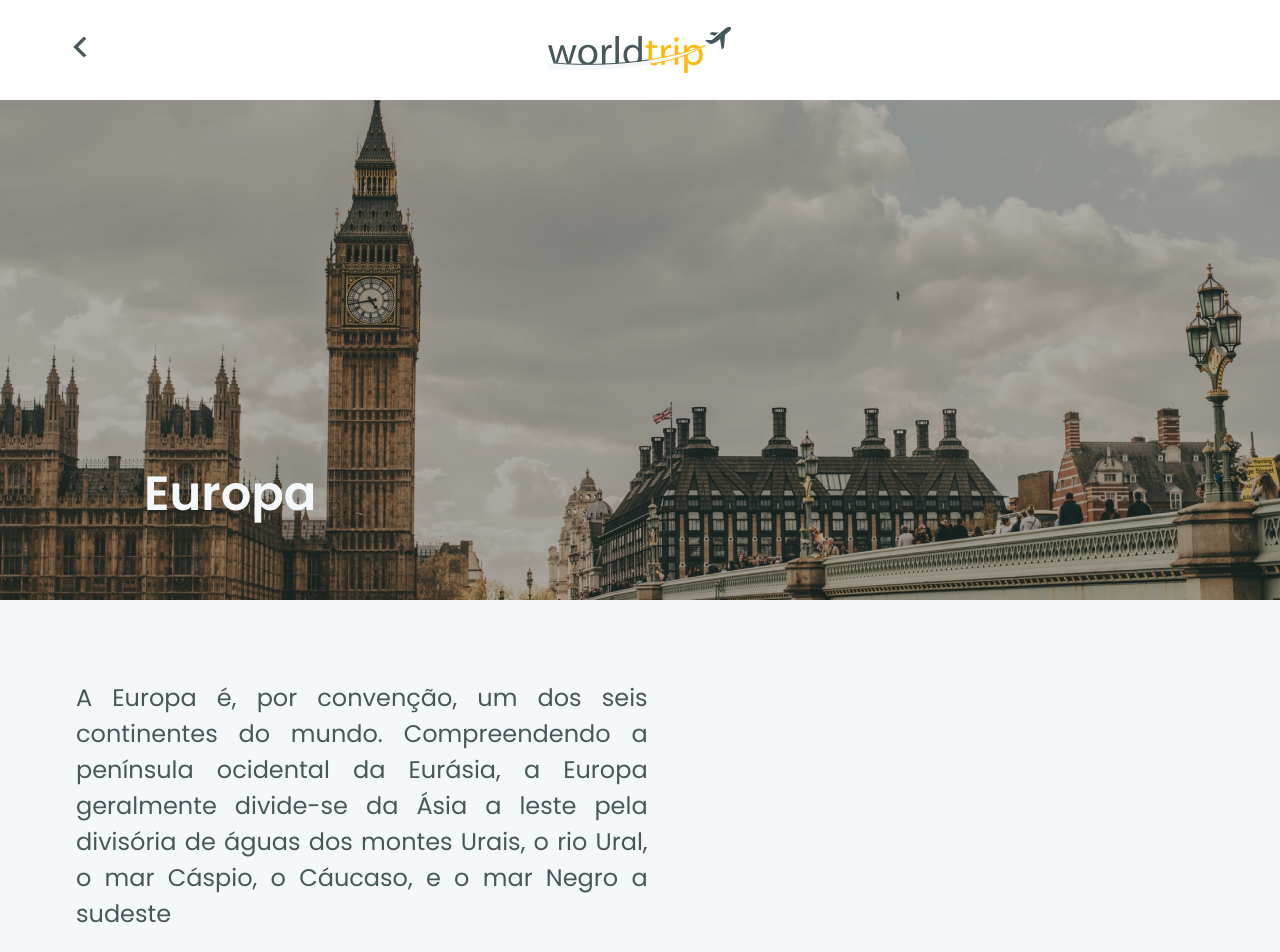
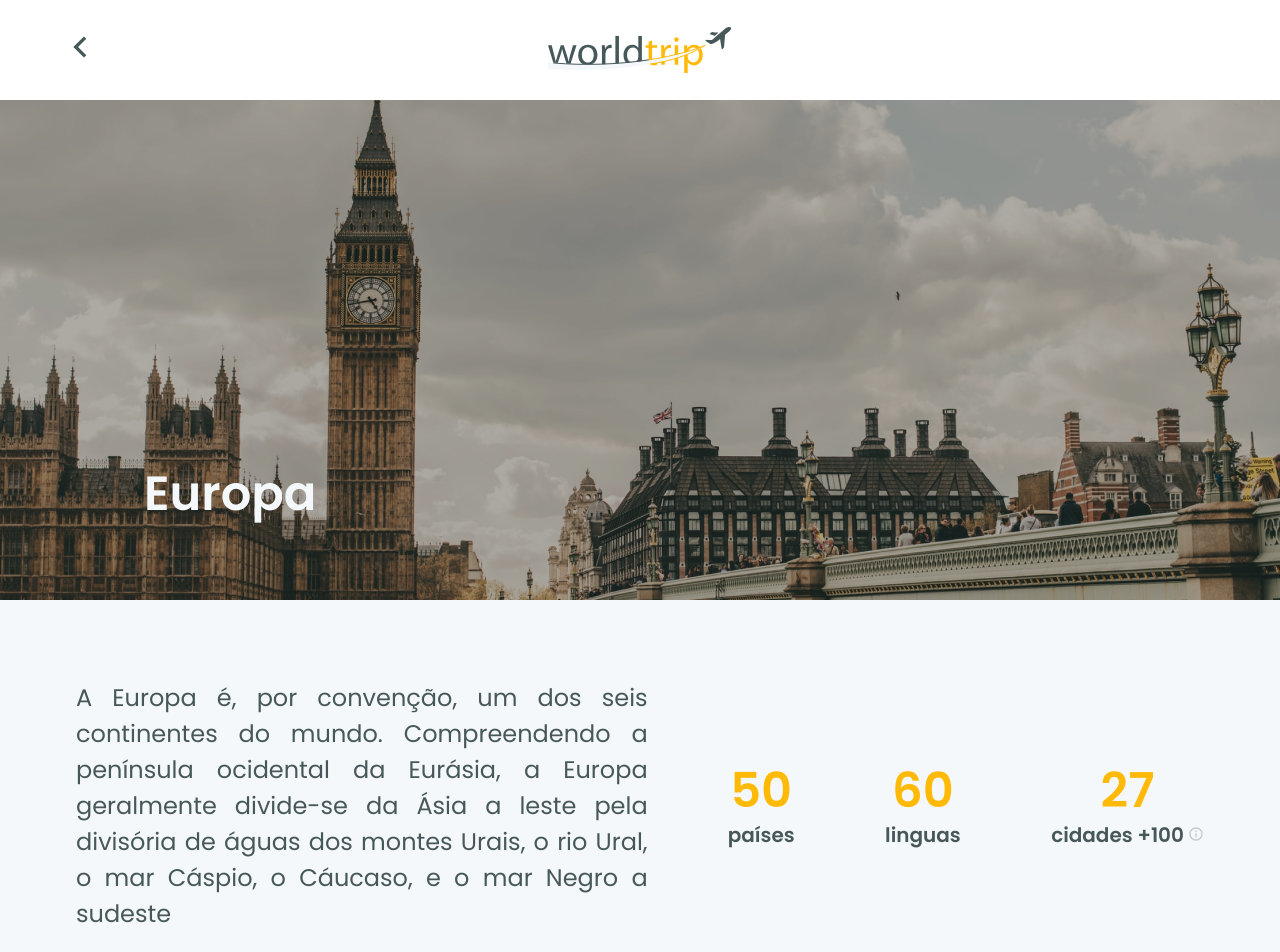
Before and after one commit to Mateusp23/01-challenge-chapter-4, a Next.js app: page /continent/europe in a window 1280 px wide. Shown: the top 952 px of the page. Built offline with nearby package versions, Linux system fonts and the light colour scheme.

Commit message:
criando componente de infos e implementando popover

```diff
--- /dev/null
+++ b/src/components/TextContent/Infos.tsx
@@ -0,0 +1,106 @@
+import {
+  Flex,
+  Heading,
+  Text,
+  Popover,
+  PopoverTrigger,
+  PopoverContent,
+  PopoverArrow,
+  PopoverCloseButton,
+  PopoverBody,
+  Icon
+} from '@chakra-ui/react';
+import { RiInformationLine } from 'react-icons/ri';
+
+export function Infos() {
+  return (
+    <Flex
+      align="center"
+      justify="space-between"
+    >
+      <Flex
+        direction="column"
+        justify="center"
+        align={["flex-start", "flex-start", "center"]}
+      >
+        <Heading
+          fontSize={["2xl", "5xl"]}
+          color="yellow.400"
+          fontWeight="600"
+        >
+          50
+        </Heading>
+        <Text
+          fontSize={["md", "xl"]}
+          color="gray.700"
+          fontWeight="600"
+        >
+          países
+        </Text>
+      </Flex>
+
+      <Flex
+        direction="column"
+        justify="center"
+        align={["flex-start", "flex-start", "center"]}
+      >
+        <Heading
+          fontSize={["2xl", "5xl"]}
+          color="yellow.400"
+          fontWeight="600"
+        >
+          60
+        </Heading>
+        <Text
+          fontSize={["md", "xl"]}
+          color="gray.700"
+          fontWeight="600"
+        >
+          linguas
+        </Text>
+      </Flex>
+
+      <Flex
+        direction="column"
+        justify="center"
+        align={["flex-start", "flex-start", "center"]}
+      >
+        <Heading
+          fontSize={["2xl", "5xl"]}
+          color="yellow.400"
+          fontWeight="600"
+        >
+          27
+        </Heading>
+        <Text
+          fontSize={["md", "xl"]}
+          color="gray.700"
+          fontWeight="600"
+        >
+          cidades +100
+          <Popover>
+            <PopoverTrigger>
+              <span>
+                <Icon
+                  as={RiInformationLine}
+                  cursor="pointer"
+                  ml="1"
+                  color="gray.400"
+                  w={["10px", "16px"]}
+                  h={["10px", "16px"]}
+                />
+              </span>
+            </PopoverTrigger>
+            <PopoverContent bg="gray.700" color="yellow.400">
+              <PopoverArrow bg="gray.700"/>
+              <PopoverCloseButton />
+              <PopoverBody fontWeight="400" fontSize="lg" >
+                França, Itália, Portugal, Espanha, Alemanha, Bélgica, Holanda
+              </PopoverBody>
+            </PopoverContent>
+          </Popover>
+        </Text>
+      </Flex>
+    </Flex>
+  );
+}
--- a/src/components/TextContent/index.tsx
+++ b/src/components/TextContent/index.tsx
@@ -1,4 +1,5 @@
 import { Grid, Text } from '@chakra-ui/react';
+import { Infos } from './Infos';
 
 export function TextContent() {
   return (
@@ -17,6 +18,9 @@ export function TextContent() {
         a Europa geralmente divide-se da Ásia a leste pela divisória de águas dos montes Urais,
         o rio Ural, o mar Cáspio, o Cáucaso, e o mar Negro a sudeste
       </Text>
+
+      <Infos />
+
     </Grid>
   );
 }
```
